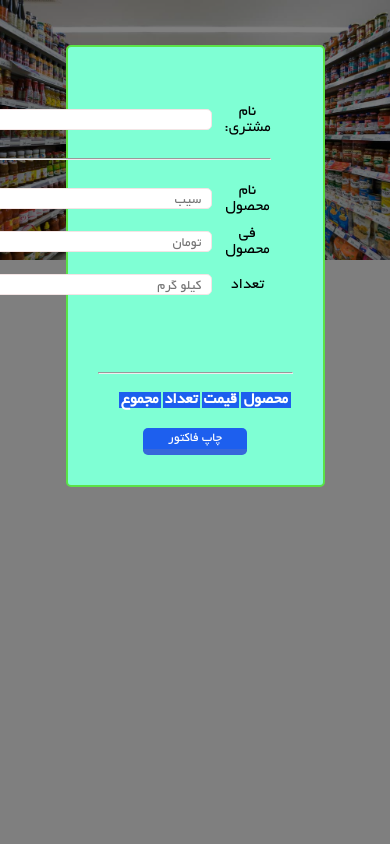
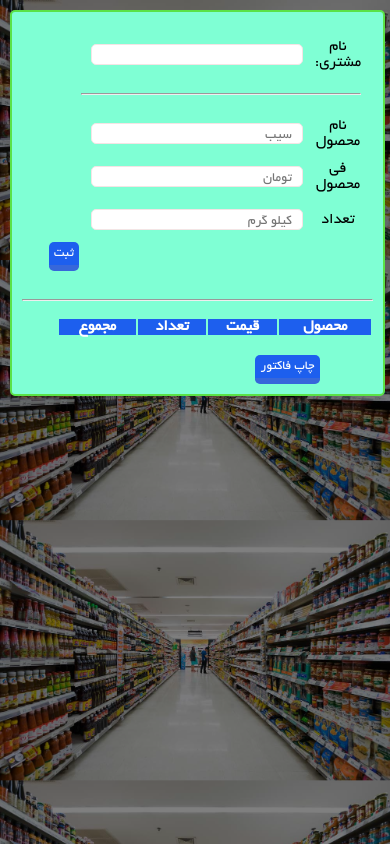
Before and after one commit to sadeghch/Invoicing-goods, a plain HTML site: page index.html in a window 390 px wide. Drawn offline with Linux system fonts and the light colour scheme.

Commit message:
Update style.css
change css responsive

```diff
--- a/src/style.css
+++ b/src/style.css
@@ -83,3 +83,90 @@ input[type="number"] {
   color: white;
   text-align: left;
 }
+
+@media screen and (max-width: 950px) {
+  @font-face {
+    font-family: yekan;
+    src: url(/src/fonts/Yekan.ttf);
+  }
+  * {
+    margin: 0;
+    padding: 0;
+    font-family: yekan;
+  }
+  body {
+    background: url("./image/market.jpg");
+    background-repeat: repeat;
+    background-attachment: fixed;
+    background-size: 100%;
+    font-family: yekan;
+  }
+  .main {
+    background: rgba(0, 0, 0, 0.5);
+    background-attachment: fixed;
+    background-position: center;
+
+    width: 100%;
+    height: 100%;
+    position: absolute;
+    top: 0;
+    left: 0;
+  }
+  .container {
+    width: 90%;
+    text-align: center;
+    direction: rtl;
+    background-color: aquamarine;
+    margin: 10px;
+    padding: 10px;
+
+    border: 2px solid rgb(90, 226, 71);
+    border-radius: 5px;
+  }
+  .table {
+    margin: 10px;
+  }
+  .result-table {
+    width: 90%;
+  }
+  th {
+    background-color: #1d5fee;
+    color: white;
+  }
+  .result-table tr:nth-child(2n) {
+    background-color: rgb(82, 226, 94);
+  }
+  .result-table tr:nth-child(2n + 1) {
+    background-color: rgb(123, 241, 139);
+  }
+  tr input[type="text"],
+  input[type="number"] {
+    width: 200px;
+    padding-top: 5px;
+    margin: 10px;
+    padding-right: 10px;
+    border: 1px solid rgb(243, 229, 229);
+    border-radius: 5px;
+    font-size: 14px;
+  }
+  .btn {
+    background-color: #1d5fee;
+    padding: 5px;
+    margin-left: 180px;
+    border: none;
+    border-radius: 5px;
+    color: white;
+    cursor: pointer;
+    border-bottom: 6px solid #3767da;
+  }
+  .btn:hover {
+    border-bottom: none;
+
+    margin-top: 6px;
+  }
+  #sum {
+    background-color: #1d5fee;
+    color: white;
+    text-align: left;
+  }
+}
```
